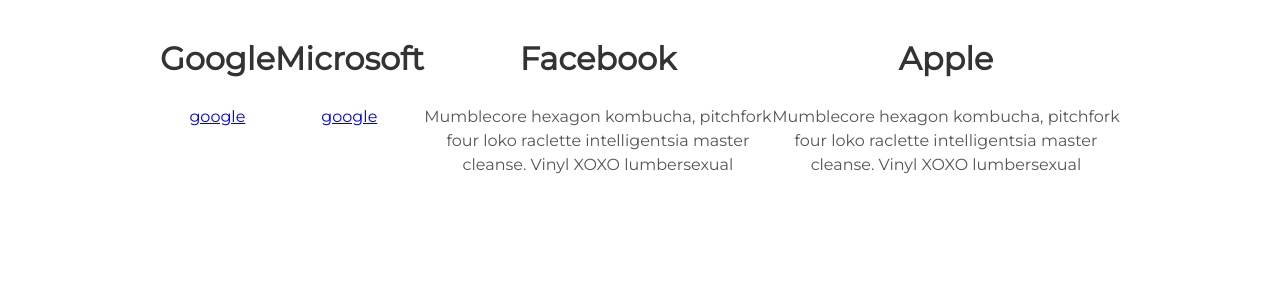
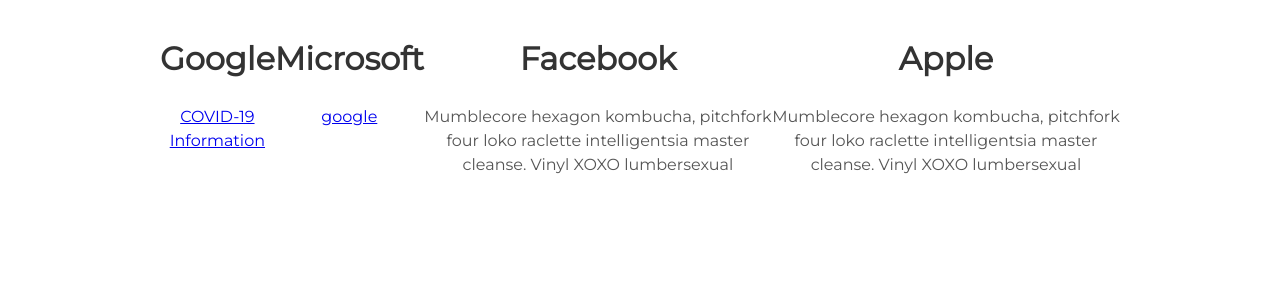
Before and after one commit to covid19inform/home, a Jekyll site: the page built from index.html, in a window 1280 px wide. Shown: the part 1092-1385 px from the top of the page. Built offline with Jekyll 4.4.1, drawn with Linux system fonts in a browser that asks for light colours.

Commit message:
Update about.html

```diff
--- a/_includes/about.html
+++ b/_includes/about.html
@@ -19,6 +19,6 @@
     </div>
     <div class="tech">
      <h2>Google</h2>
-     <p><a href="https://www.google.com">google</a></p>
+     <p><a href="https://www.google.com/covid19/?utm_source=google&utm_medium=hpp&utm_campaign=cv">COVID-19 Information</a></p>
     </div>
 </div>
```
